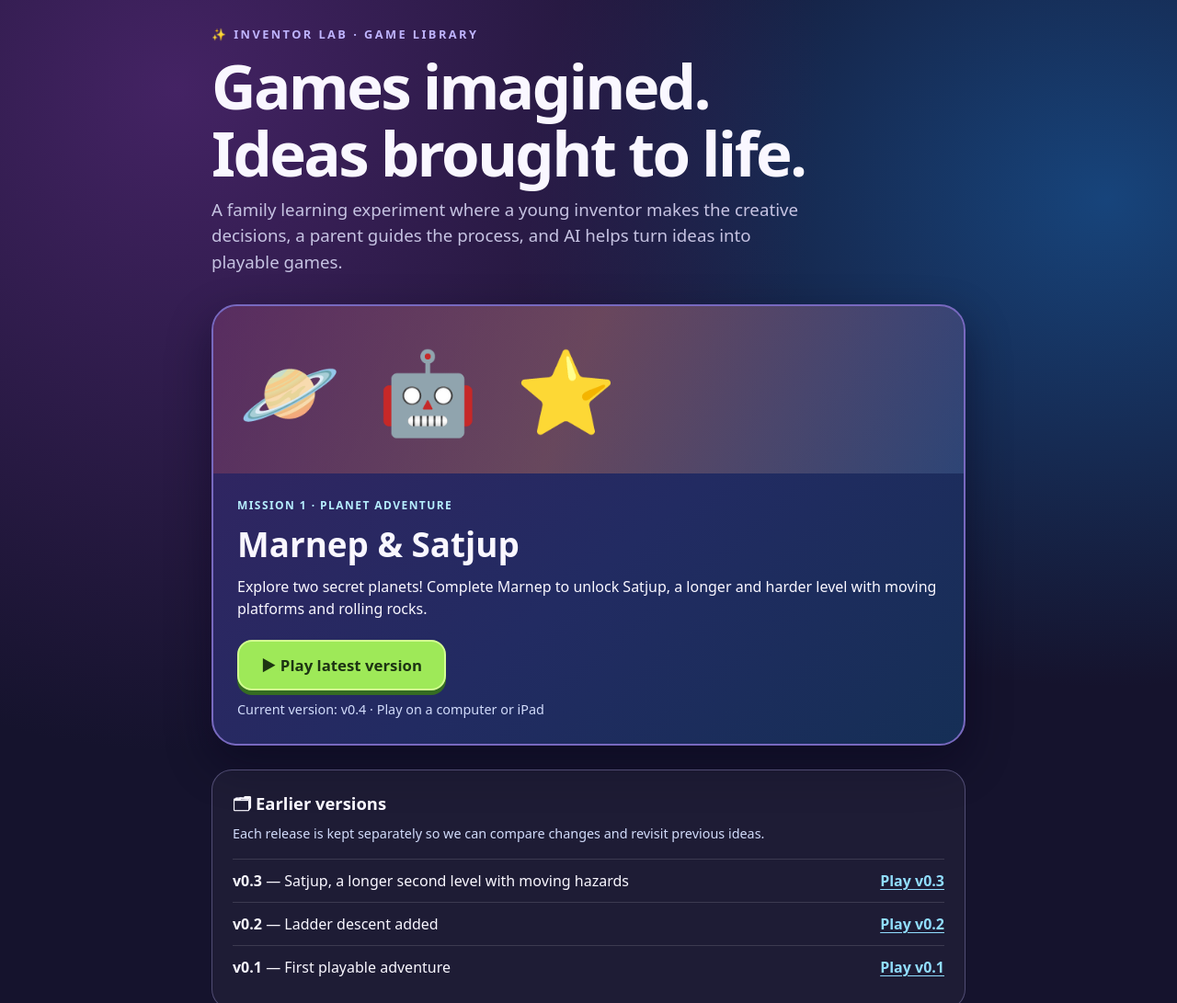
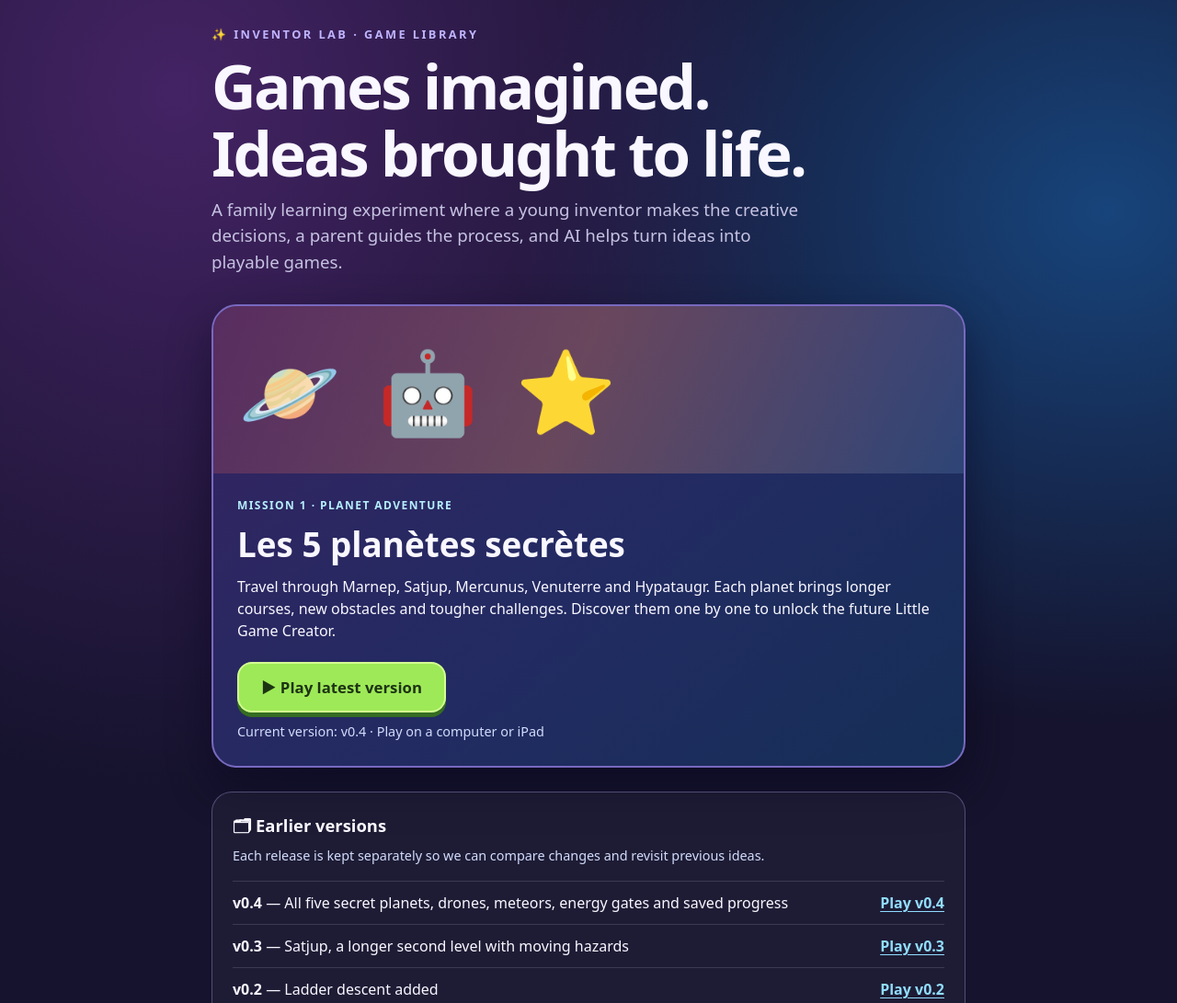
Before and after one commit to inventor-lab-games/inventor-lab-games, a plain HTML site: page index.html in a window 1280 px wide. Shown: the top 1091 px of the page at 92% size. Drawn offline with Linux system fonts and the light colour scheme; no server answers.

Commit message:
Update Inventor Lab landing page for five-planet game v0.4

```diff
--- a/index.html
+++ b/index.html
@@ -39,15 +39,16 @@ small{display:block;margin-top:26px;color:#aaa7c7}
 <div class="illustration" aria-hidden="true">🪐 🤖 ⭐</div>
 <div class="content">
 <div class="eyebrow">Mission 1 · Planet adventure</div>
-<h2 id="marnep-title">Marnep &amp; Satjup</h2>
-<p>Explore two secret planets! Complete Marnep to unlock Satjup, a longer and harder level with moving platforms and rolling rocks.</p>
-<a class="action" href="./marnep/" aria-label="Play the latest Marnep and Satjup game">▶ Play latest version</a>
-<div class="meta">Current version: v0.3 · Play on a computer or iPad</div>
+<h2 id="marnep-title">Les 5 planètes secrètes</h2>
+<p>Travel through Marnep, Satjup, Mercunus, Venuterre and Hypataugr. Each planet brings longer courses, new obstacles and tougher challenges. Discover them one by one to unlock the future Little Game Creator.</p>
+<a class="action" href="./marnep/" aria-label="Play the latest version of the five planets game">▶ Play latest version</a>
+<div class="meta">Current version: v0.4 · Play on a computer or iPad</div>
 </div>
 </section>
 <section class="history" aria-labelledby="versions">
 <h3 id="versions">🗂 Earlier versions</h3>
 <p class="meta">Each release is kept separately so we can compare changes and revisit previous ideas.</p>
+<div class="version"><span><strong>v0.4</strong> — All five secret planets, drones, meteors, energy gates and saved progress</span><a href="./marnep/versions/v0.4/">Play v0.4</a></div>
 <div class="version"><span><strong>v0.3</strong> — Satjup, a longer second level with moving hazards</span><a href="./marnep/versions/v0.3/">Play v0.3</a></div>
 <div class="version"><span><strong>v0.2</strong> — Ladder descent added</span><a href="./marnep/versions/v0.2/">Play v0.2</a></div>
 <div class="version"><span><strong>v0.1</strong> — First playable adventure</span><a href="./marnep/versions/v0.1/">Play v0.1</a></div>
```
